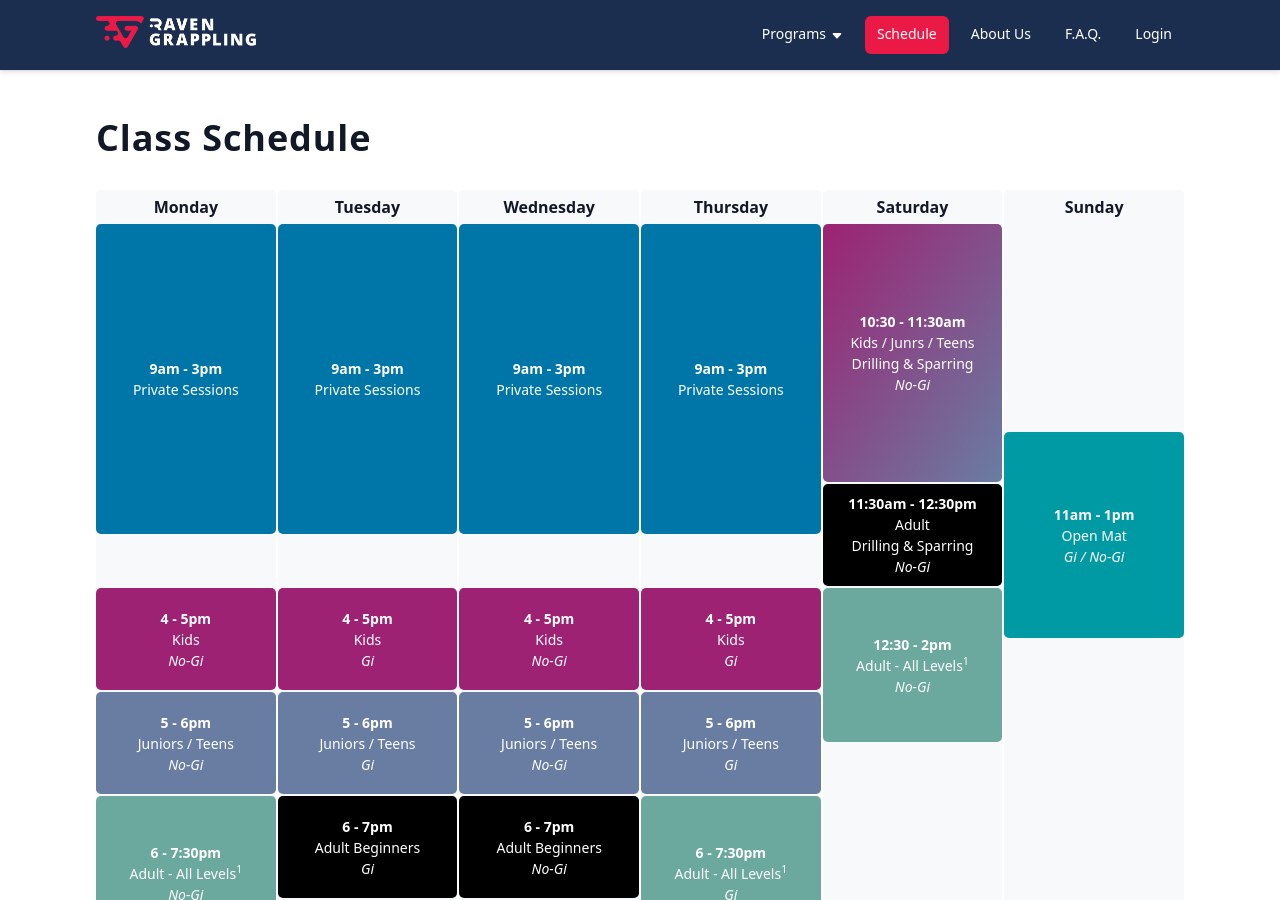
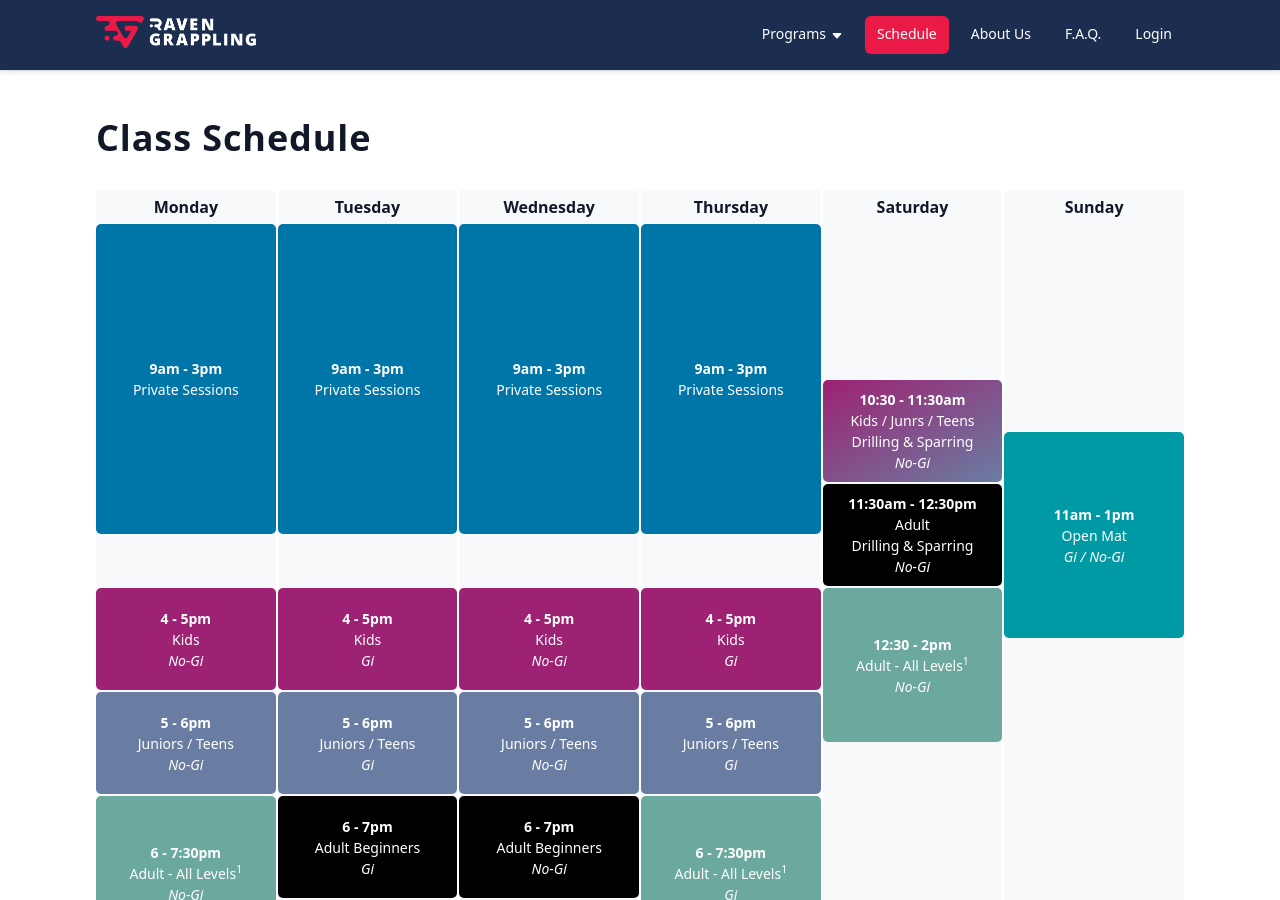
Before and after one commit to RavenGrappling/RavenGrappling.github.io, a Jekyll site: the page built from pages/schedule.html, in a window 1280 px wide and 900 px high. Built offline with Jekyll 4.4.1, drawn with Linux system fonts in a browser that asks for light colours.

Commit message:
Update schedule.html

```diff
--- a/pages/schedule.html
+++ b/pages/schedule.html
@@ -144,7 +144,7 @@
           Saturday
         </div>
         <div class="r-calendar-day-events">
-          <div class="r-calendar-day-event r-event-start-1 r-event-end-6 r-event-kids-teens">
+          <div class="r-calendar-day-event r-event-start-4 r-event-end-6 r-event-kids-teens">
             <div class="r-calendar-day-event-time">10:30 - 11:30am</div>
             <div>Kids / Junrs / Teens</div>
             <div>Drilling & Sparring</div>
```
